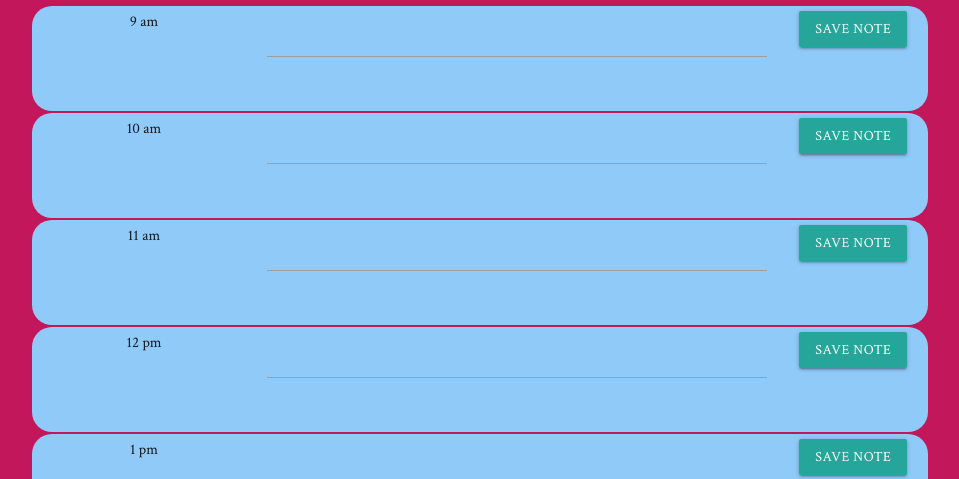
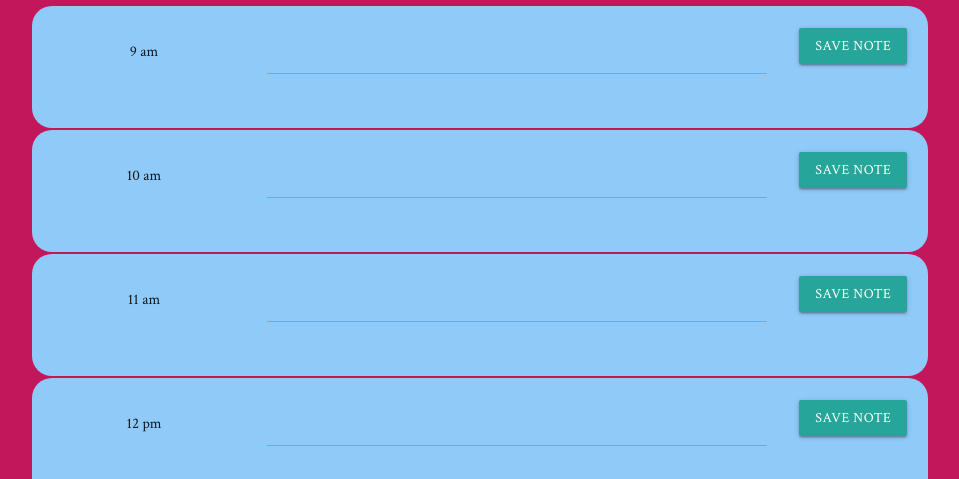
Before and after one commit to lordozland/Day-is-a-Plan, a plain HTML site: page index.html in a window 1280 px wide. Shown: the part 296-775 px from the top of the page, without its empty margins (160-1119 px from the left). Drawn offline with nearby package versions, Linux system fonts and the light colour scheme.

Commit message:
texting, butz, tim

```diff
--- a/style.css
+++ b/style.css
@@ -34,14 +34,14 @@ h1 {
   font-size: 150%;
 }
 
-#texting {
+#texting1, #texting2, #texting3, #texting4, #texting5, #texting9, #texting10, #texting11, #texting12 {
   padding-top: 17px;
 }
 
-#butz {
+#butz1, #butz2, #butz3, #butz4, #butz5, #butz9, #butz10, #butz11, #butz12 {
   padding-top: 17px;
 }
 
-#tim {
+#tim1, #tim2, #tim3, #tim4, #tim5, #tim9, #tim10, #tim11, #tim12 {
   padding-top: 30px;
 }
```
Also changed, not shown: nonscript.js (line endings or trailing spaces).
